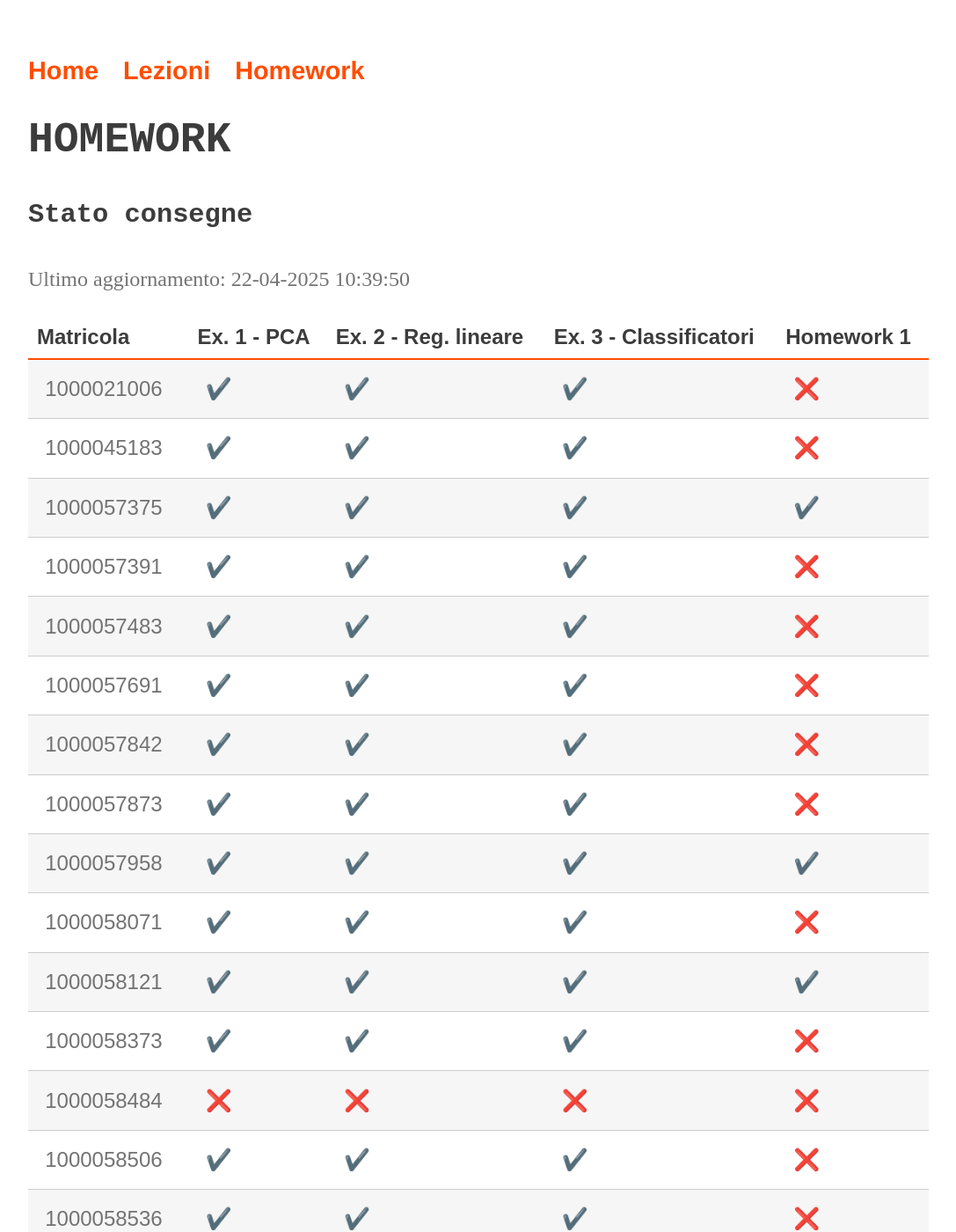
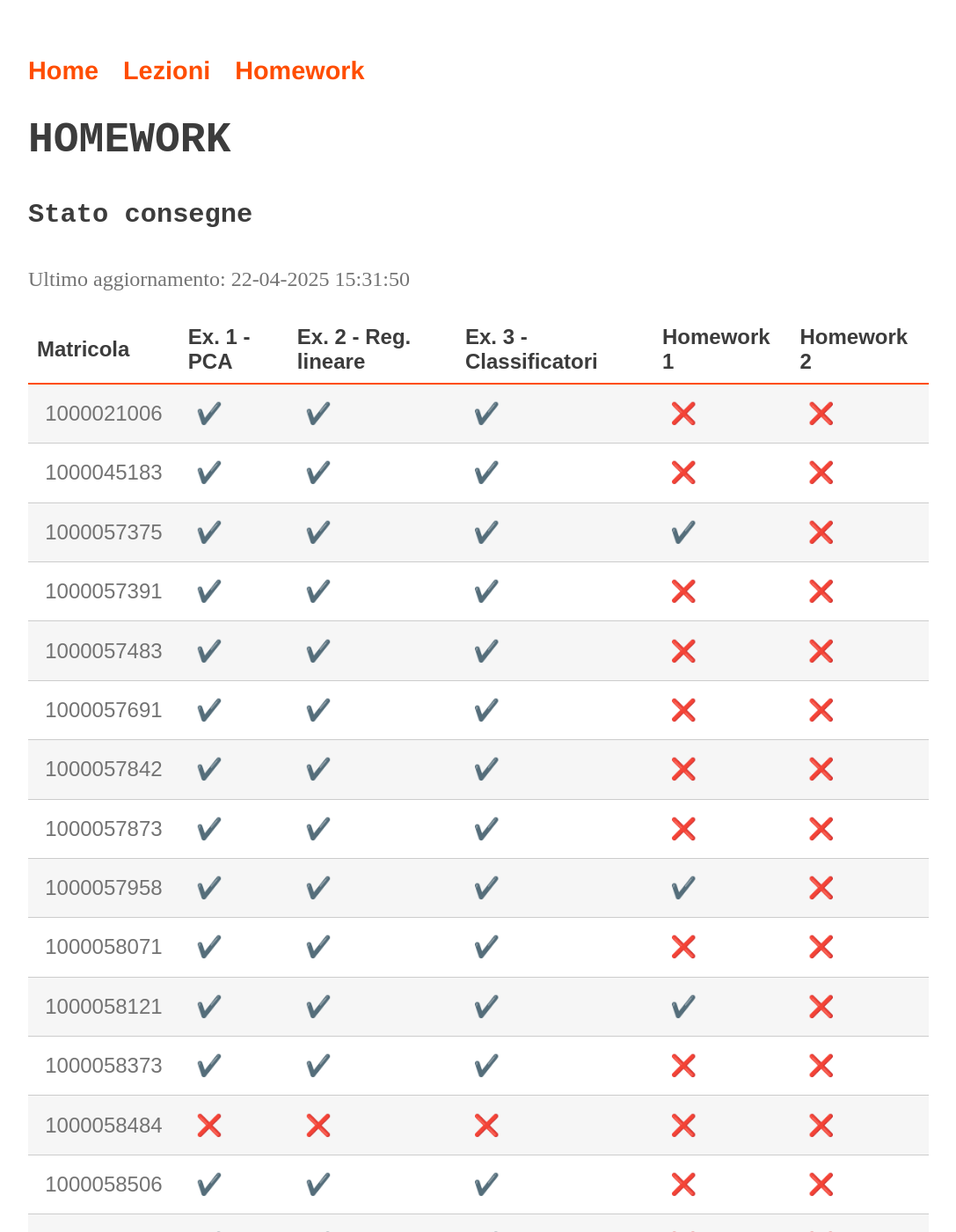
Before and after one commit to perceivelab/ml-mz-2025, a Jekyll site: the page built from status.md, in a window 1280 px wide and 1400 px high. Shown: the whole window at 88% size, without its empty margins (96-1183 px from the left). Built offline with Jekyll 4.4.1, drawn with Linux system fonts in a browser that asks for light colours; emoji names are drawn with the system emoji font; our own code applies the rules of GitHub Pages for plain Markdown files; some of the changed text lies outside the part shown.

Commit message:
Update status

```diff
--- a/status.md
+++ b/status.md
@@ -6,67 +6,67 @@ layout: page
 
 #### Stato consegne
 
-Ultimo aggiornamento: 22-04-2025 10:39:50
+Ultimo aggiornamento: 22-04-2025 15:31:50
 
-| Matricola | Ex. 1 - PCA|Ex. 2 - Reg. lineare|Ex. 3 - Classificatori|Homework 1 |
-| --- | ---|---|---|--- |
-| 1000021006 |:heavy_check_mark:|:heavy_check_mark:|:heavy_check_mark:|:x:|
-| 1000045183 |:heavy_check_mark:|:heavy_check_mark:|:heavy_check_mark:|:x:|
-| 1000057375 |:heavy_check_mark:|:heavy_check_mark:|:heavy_check_mark:|:heavy_check_mark:|
-| 1000057391 |:heavy_check_mark:|:heavy_check_mark:|:heavy_check_mark:|:x:|
-| 1000057483 |:heavy_check_mark:|:heavy_check_mark:|:heavy_check_mark:|:x:|
-| 1000057691 |:heavy_check_mark:|:heavy_check_mark:|:heavy_check_mark:|:x:|
-| 1000057842 |:heavy_check_mark:|:heavy_check_mark:|:heavy_check_mark:|:x:|
-| 1000057873 |:heavy_check_mark:|:heavy_check_mark:|:heavy_check_mark:|:x:|
-| 1000057958 |:heavy_check_mark:|:heavy_check_mark:|:heavy_check_mark:|:heavy_check_mark:|
-| 1000058071 |:heavy_check_mark:|:heavy_check_mark:|:heavy_check_mark:|:x:|
-| 1000058121 |:heavy_check_mark:|:heavy_check_mark:|:heavy_check_mark:|:heavy_check_mark:|
-| 1000058373 |:heavy_check_mark:|:heavy_check_mark:|:heavy_check_mark:|:x:|
-| 1000058484 |:x:|:x:|:x:|:x:|
-| 1000058506 |:heavy_check_mark:|:heavy_check_mark:|:heavy_check_mark:|:x:|
-| 1000058536 |:heavy_check_mark:|:heavy_check_mark:|:heavy_check_mark:|:x:|
-| 1000058943 |:heavy_check_mark:|:heavy_check_mark:|:heavy_check_mark:|:x:|
-| 1000059088 |:heavy_check_mark:|:heavy_check_mark:|:heavy_check_mark:|:x:|
-| 1000059364 |:heavy_check_mark:|:heavy_check_mark:|:heavy_check_mark:|:x:|
-| 1000059452 |:heavy_check_mark:|:heavy_check_mark:|:heavy_check_mark:|:heavy_check_mark:|
-| 1000059524 |:heavy_check_mark:|:heavy_check_mark:|:heavy_check_mark:|:x:|
-| 1000059678 |:heavy_check_mark:|:heavy_check_mark:|:heavy_check_mark:|:x:|
-| 1000059751 |:heavy_check_mark:|:heavy_check_mark:|:heavy_check_mark:|:x:|
-| 1000059819 |:hourglass:|:heavy_check_mark:|:heavy_check_mark:|:heavy_check_mark:|
-| 1000059825 |:heavy_check_mark:|:heavy_check_mark:|:heavy_check_mark:|:x:|
-| 1000059840 |:heavy_check_mark:|:heavy_check_mark:|:heavy_check_mark:|:heavy_check_mark:|
-| 1000059861 |:heavy_check_mark:|:heavy_check_mark:|:heavy_check_mark:|:x:|
-| 1000059938 |:heavy_check_mark:|:heavy_check_mark:|:heavy_check_mark:|:x:|
-| 1000059971 |:heavy_check_mark:|:x:|:x:|:x:|
-| 1000059986 |:heavy_check_mark:|:heavy_check_mark:|:heavy_check_mark:|:x:|
-| 1000059998 |:heavy_check_mark:|:x:|:heavy_check_mark:|:x:|
-| 1000060171 |:heavy_check_mark:|:heavy_check_mark:|:x:|:x:|
-| 1000060277 |:heavy_check_mark:|:heavy_check_mark:|:heavy_check_mark:|:x:|
-| 1000060342 |:heavy_check_mark:|:heavy_check_mark:|:heavy_check_mark:|:x:|
-| 1000060362 |:heavy_check_mark:|:heavy_check_mark:|:heavy_check_mark:|:x:|
-| 1000060372 |:heavy_check_mark:|:heavy_check_mark:|:x:|:x:|
-| 1000060418 |:heavy_check_mark:|:heavy_check_mark:|:heavy_check_mark:|:x:|
-| 1000060614 |:heavy_check_mark:|:heavy_check_mark:|:heavy_check_mark:|:x:|
-| 1000060679 |:heavy_check_mark:|:heavy_check_mark:|:heavy_check_mark:|:heavy_check_mark:|
-| 1000061221 |:heavy_check_mark:|:heavy_check_mark:|:heavy_check_mark:|:x:|
-| 1000061305 |:heavy_check_mark:|:heavy_check_mark:|:heavy_check_mark:|:x:|
-| 1000061894 |:heavy_check_mark:|:heavy_check_mark:|:heavy_check_mark:|:x:|
-| 1000062133 |:heavy_check_mark:|:heavy_check_mark:|:heavy_check_mark:|:heavy_check_mark:|
-| 1000062280 |:heavy_check_mark:|:heavy_check_mark:|:hourglass:|:heavy_check_mark:|
-| 1000062483 |:x:|:x:|:x:|:x:|
-| 1000062623 |:heavy_check_mark:|:heavy_check_mark:|:heavy_check_mark:|:x:|
-| 1000062780 |:heavy_check_mark:|:heavy_check_mark:|:heavy_check_mark:|:heavy_check_mark:|
-| 1000062788 |:heavy_check_mark:|:heavy_check_mark:|:heavy_check_mark:|:heavy_check_mark:|
-| 1000062796 |:heavy_check_mark:|:heavy_check_mark:|:heavy_check_mark:|:x:|
-| 1000062891 |:heavy_check_mark:|:heavy_check_mark:|:hourglass:|:x:|
-| 1000063376 |:heavy_check_mark:|:heavy_check_mark:|:hourglass:|:heavy_check_mark:|
-| 1000063414 |:heavy_check_mark:|:heavy_check_mark:|:heavy_check_mark:|:x:|
-| 1000063557 |:heavy_check_mark:|:heavy_check_mark:|:hourglass:|:x:|
-| 1000064112 |:heavy_check_mark:|:heavy_check_mark:|:heavy_check_mark:|:x:|
-| 1000064219 |:heavy_check_mark:|:heavy_check_mark:|:heavy_check_mark:|:heavy_check_mark:|
-| 1000064648 |:heavy_check_mark:|:heavy_check_mark:|:heavy_check_mark:|:x:|
-| 1000064902 |:heavy_check_mark:|:heavy_check_mark:|:heavy_check_mark:|:x:|
-| 1000064946 |:heavy_check_mark:|:heavy_check_mark:|:heavy_check_mark:|:x:|
-| 1000065661 |:x:|:x:|:x:|:x:|
-| 1000083946 |:heavy_check_mark:|:heavy_check_mark:|:heavy_check_mark:|:x:|
-| 1000085167 |:heavy_check_mark:|:heavy_check_mark:|:heavy_check_mark:|:heavy_check_mark:|
+| Matricola | Ex. 1 - PCA|Ex. 2 - Reg. lineare|Ex. 3 - Classificatori|Homework 1|Homework 2 |
+| --- | ---|---|---|---|--- |
+| 1000021006 |:heavy_check_mark:|:heavy_check_mark:|:heavy_check_mark:|:x:|:x:|
+| 1000045183 |:heavy_check_mark:|:heavy_check_mark:|:heavy_check_mark:|:x:|:x:|
+| 1000057375 |:heavy_check_mark:|:heavy_check_mark:|:heavy_check_mark:|:heavy_check_mark:|:x:|
+| 1000057391 |:heavy_check_mark:|:heavy_check_mark:|:heavy_check_mark:|:x:|:x:|
+| 1000057483 |:heavy_check_mark:|:heavy_check_mark:|:heavy_check_mark:|:x:|:x:|
+| 1000057691 |:heavy_check_mark:|:heavy_check_mark:|:heavy_check_mark:|:x:|:x:|
+| 1000057842 |:heavy_check_mark:|:heavy_check_mark:|:heavy_check_mark:|:x:|:x:|
+| 1000057873 |:heavy_check_mark:|:heavy_check_mark:|:heavy_check_mark:|:x:|:x:|
+| 1000057958 |:heavy_check_mark:|:heavy_check_mark:|:heavy_check_mark:|:heavy_check_mark:|:x:|
+| 1000058071 |:heavy_check_mark:|:heavy_check_mark:|:heavy_check_mark:|:x:|:x:|
+| 1000058121 |:heavy_check_mark:|:heavy_check_mark:|:heavy_check_mark:|:heavy_check_mark:|:x:|
+| 1000058373 |:heavy_check_mark:|:heavy_check_mark:|:heavy_check_mark:|:x:|:x:|
+| 1000058484 |:x:|:x:|:x:|:x:|:x:|
+| 1000058506 |:heavy_check_mark:|:heavy_check_mark:|:heavy_check_mark:|:x:|:x:|
+| 1000058536 |:heavy_check_mark:|:heavy_check_mark:|:heavy_check_mark:|:x:|:x:|
+| 1000058943 |:heavy_check_mark:|:heavy_check_mark:|:heavy_check_mark:|:x:|:x:|
+| 1000059088 |:heavy_check_mark:|:heavy_check_mark:|:heavy_check_mark:|:x:|:x:|
+| 1000059364 |:heavy_check_mark:|:heavy_check_mark:|:heavy_check_mark:|:x:|:x:|
+| 1000059452 |:heavy_check_mark:|:heavy_check_mark:|:heavy_check_mark:|:heavy_check_mark:|:x:|
+| 1000059524 |:heavy_check_mark:|:heavy_check_mark:|:heavy_check_mark:|:x:|:x:|
+| 1000059678 |:heavy_check_mark:|:heavy_check_mark:|:heavy_check_mark:|:x:|:x:|
+| 1000059751 |:heavy_check_mark:|:heavy_check_mark:|:heavy_check_mark:|:x:|:x:|
+| 1000059819 |:hourglass:|:heavy_check_mark:|:heavy_check_mark:|:heavy_check_mark:|:x:|
+| 1000059825 |:heavy_check_mark:|:heavy_check_mark:|:heavy_check_mark:|:x:|:x:|
+| 1000059840 |:heavy_check_mark:|:heavy_check_mark:|:heavy_check_mark:|:heavy_check_mark:|:x:|
+| 1000059861 |:heavy_check_mark:|:heavy_check_mark:|:heavy_check_mark:|:x:|:x:|
+| 1000059938 |:heavy_check_mark:|:heavy_check_mark:|:heavy_check_mark:|:x:|:x:|
+| 1000059971 |:heavy_check_mark:|:x:|:x:|:x:|:x:|
+| 1000059986 |:heavy_check_mark:|:heavy_check_mark:|:heavy_check_mark:|:x:|:x:|
+| 1000059998 |:heavy_check_mark:|:x:|:heavy_check_mark:|:x:|:x:|
+| 1000060171 |:heavy_check_mark:|:heavy_check_mark:|:x:|:x:|:x:|
+| 1000060277 |:heavy_check_mark:|:heavy_check_mark:|:heavy_check_mark:|:x:|:x:|
+| 1000060342 |:heavy_check_mark:|:heavy_check_mark:|:heavy_check_mark:|:x:|:x:|
+| 1000060362 |:heavy_check_mark:|:heavy_check_mark:|:heavy_check_mark:|:x:|:x:|
+| 1000060372 |:heavy_check_mark:|:heavy_check_mark:|:x:|:x:|:x:|
+| 1000060418 |:heavy_check_mark:|:heavy_check_mark:|:heavy_check_mark:|:x:|:x:|
+| 1000060614 |:heavy_check_mark:|:heavy_check_mark:|:heavy_check_mark:|:x:|:x:|
+| 1000060679 |:heavy_check_mark:|:heavy_check_mark:|:heavy_check_mark:|:heavy_check_mark:|:x:|
+| 1000061221 |:heavy_check_mark:|:heavy_check_mark:|:heavy_check_mark:|:x:|:x:|
+| 1000061305 |:heavy_check_mark:|:heavy_check_mark:|:heavy_check_mark:|:x:|:x:|
+| 1000061894 |:heavy_check_mark:|:heavy_check_mark:|:heavy_check_mark:|:x:|:x:|
+| 1000062133 |:heavy_check_mark:|:heavy_check_mark:|:heavy_check_mark:|:heavy_check_mark:|:x:|
+| 1000062280 |:heavy_check_mark:|:heavy_check_mark:|:hourglass:|:heavy_check_mark:|:x:|
+| 1000062483 |:x:|:x:|:x:|:x:|:x:|
+| 1000062623 |:heavy_check_mark:|:heavy_check_mark:|:heavy_check_mark:|:x:|:x:|
+| 1000062780 |:heavy_check_mark:|:heavy_check_mark:|:heavy_check_mark:|:heavy_check_mark:|:x:|
+| 1000062788 |:heavy_check_mark:|:heavy_check_mark:|:heavy_check_mark:|:heavy_check_mark:|:x:|
+| 1000062796 |:heavy_check_mark:|:heavy_check_mark:|:heavy_check_mark:|:x:|:x:|
+| 1000062891 |:heavy_check_mark:|:heavy_check_mark:|:hourglass:|:x:|:x:|
+| 1000063376 |:heavy_check_mark:|:heavy_check_mark:|:hourglass:|:heavy_check_mark:|:x:|
+| 1000063414 |:heavy_check_mark:|:heavy_check_mark:|:heavy_check_mark:|:x:|:x:|
+| 1000063557 |:heavy_check_mark:|:heavy_check_mark:|:hourglass:|:x:|:x:|
+| 1000064112 |:heavy_check_mark:|:heavy_check_mark:|:heavy_check_mark:|:x:|:x:|
+| 1000064219 |:heavy_check_mark:|:heavy_check_mark:|:heavy_check_mark:|:heavy_check_mark:|:x:|
+| 1000064648 |:heavy_check_mark:|:heavy_check_mark:|:heavy_check_mark:|:x:|:x:|
+| 1000064902 |:heavy_check_mark:|:heavy_check_mark:|:heavy_check_mark:|:x:|:x:|
+| 1000064946 |:heavy_check_mark:|:heavy_check_mark:|:heavy_check_mark:|:x:|:x:|
+| 1000065661 |:x:|:x:|:x:|:x:|:x:|
+| 1000083946 |:heavy_check_mark:|:heavy_check_mark:|:heavy_check_mark:|:x:|:x:|
+| 1000085167 |:heavy_check_mark:|:heavy_check_mark:|:heavy_check_mark:|:heavy_check_mark:|:x:|
```
